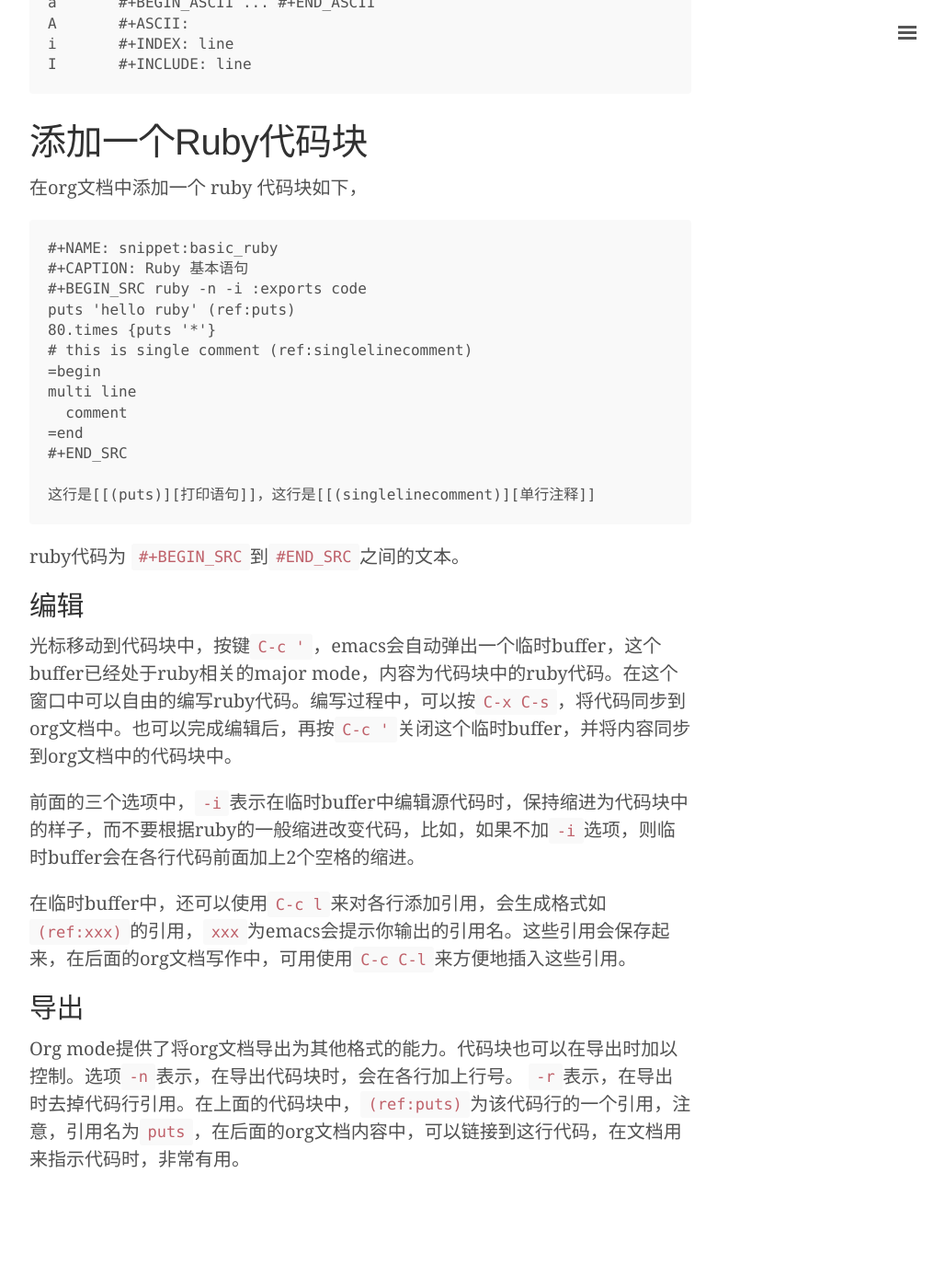
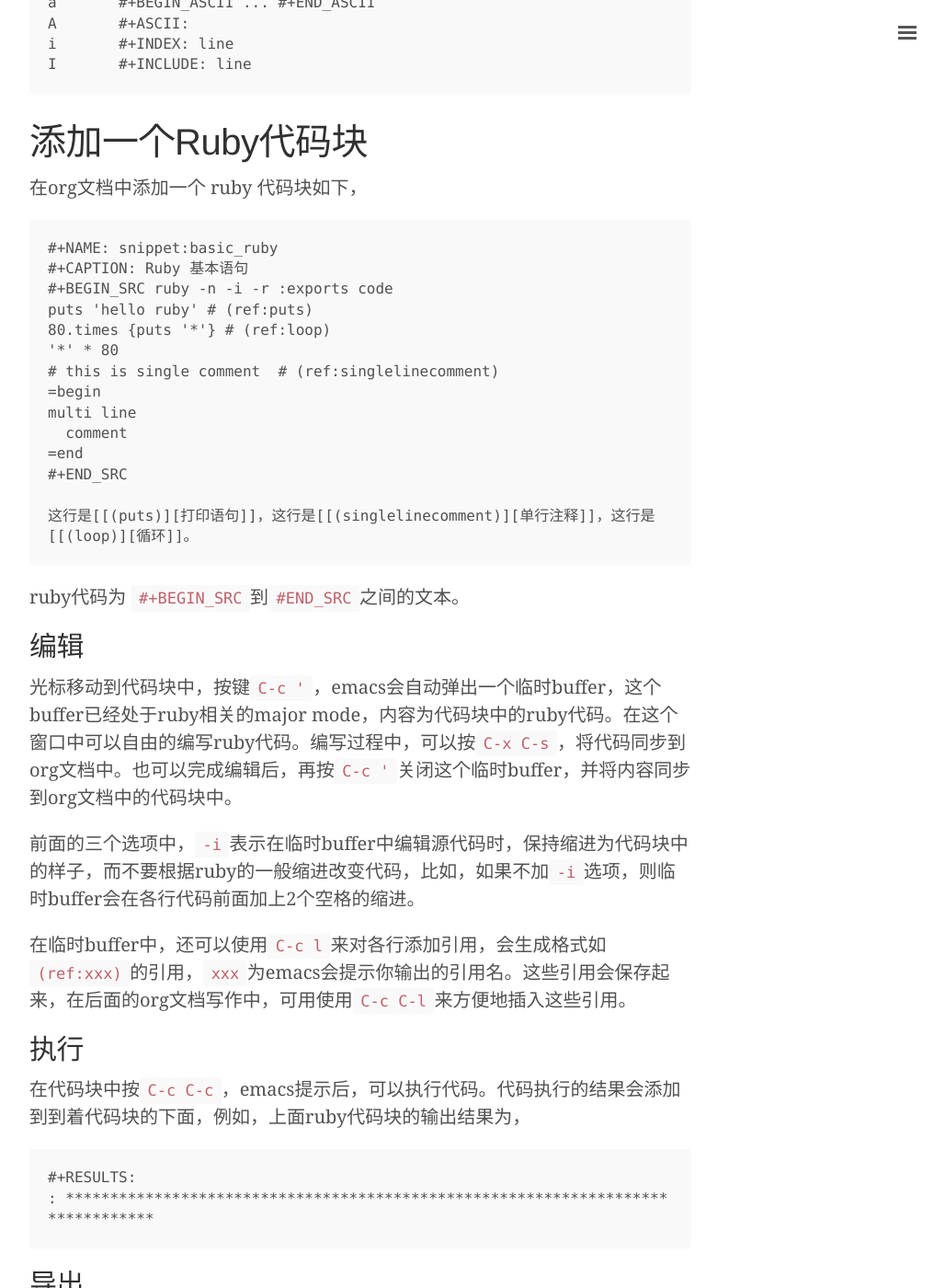
Before and after one commit to 0000-bigtree/0000-bigtree.github.io, a Jekyll site: the page built from _posts/2016-01-09-orgmode-with-ruby.md, in a window 1280 px wide and 1400 px high, scrolled down 2107 px. Shown: the whole window at 92% size, without its empty margins (248-1276 px from the left). Built offline with Jekyll 4.4.1, drawn with Linux system fonts in a browser that asks for light colours; before the commit the page ends 3462 px from its top, so only the background shows below that; some of the changed text lies outside the part shown.

Commit message:
基本的基础知识和步骤完成

```diff
--- a/_posts/2016-01-09-orgmode-with-ruby.md
+++ b/_posts/2016-01-09-orgmode-with-ruby.md
@@ -69,18 +69,18 @@ categories: emacs "Org mode" ruby
 
     #+NAME: snippet:basic_ruby
     #+CAPTION: Ruby 基本语句
-    #+BEGIN_SRC ruby -n -i :exports code
-    puts 'hello ruby' (ref:puts)
-    80.times {puts '*'}
-    # this is single comment (ref:singlelinecomment)
+    #+BEGIN_SRC ruby -n -i -r :exports code
+    puts 'hello ruby' # (ref:puts)
+    80.times {puts '*'} # (ref:loop)
+    '*' * 80
+    # this is single comment  # (ref:singlelinecomment)
     =begin
     multi line
       comment
     =end
     #+END_SRC
 
-    这行是[[(puts)][打印语句]]，这行是[[(singlelinecomment)][单行注释]]
-
+    这行是[[(puts)][打印语句]]，这行是[[(singlelinecomment)][单行注释]]，这行是[[(loop)][循环]]。
 
 ruby代码为 `#+BEGIN_SRC`到`#END_SRC`之间的文本。
 
@@ -92,6 +92,15 @@ ruby代码为 `#+BEGIN_SRC`到`#END_SRC`之间的文本。
 
 在临时buffer中，还可以使用`C-c l`来对各行添加引用，会生成格式如`(ref:xxx)`的引用，`xxx`为emacs会提示你输出的引用名。这些引用会保存起来，在后面的org文档写作中，可用使用`C-c C-l`来方便地插入这些引用。
 
+## 执行
+
+在代码块中按`C-c C-c`，emacs提示后，可以执行代码。代码执行的结果会添加到到着代码块的下面，例如，上面ruby代码块的输出结果为，
+
+    #+RESULTS:
+    : ********************************************************************************
+
 ## 导出
 
 Org mode提供了将org文档导出为其他格式的能力。代码块也可以在导出时加以控制。选项`-n`表示，在导出代码块时，会在各行加上行号。 `-r`表示，在导出时去掉代码行引用。在上面的代码块中，`(ref:puts)`为该代码行的一个引用，注意，引用名为`puts`，在后面的org文档内容中，可以链接到这行代码，在文档用来指示代码时，非常有用。
+
+导出时也可以决定是否执行代码块后再导出。由header arguments `:exports code`决定，:export的值有4个，为，code、results、both、none，分别表示只导出代码(导出时不执行)，只导出执行结果(导出时要执行)、导出代码和执行结果(导出时要执行)及不导出代码和执行结果(导出时不执行代码)。
```
